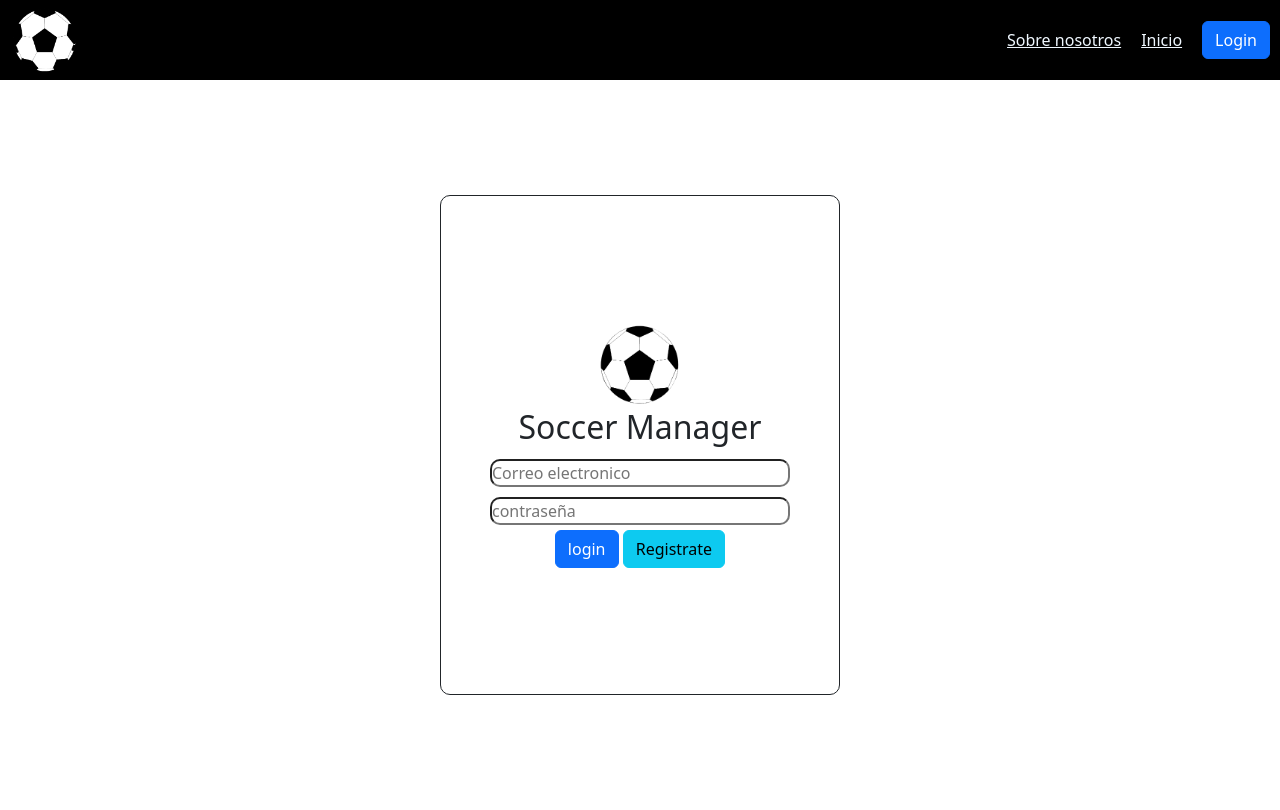
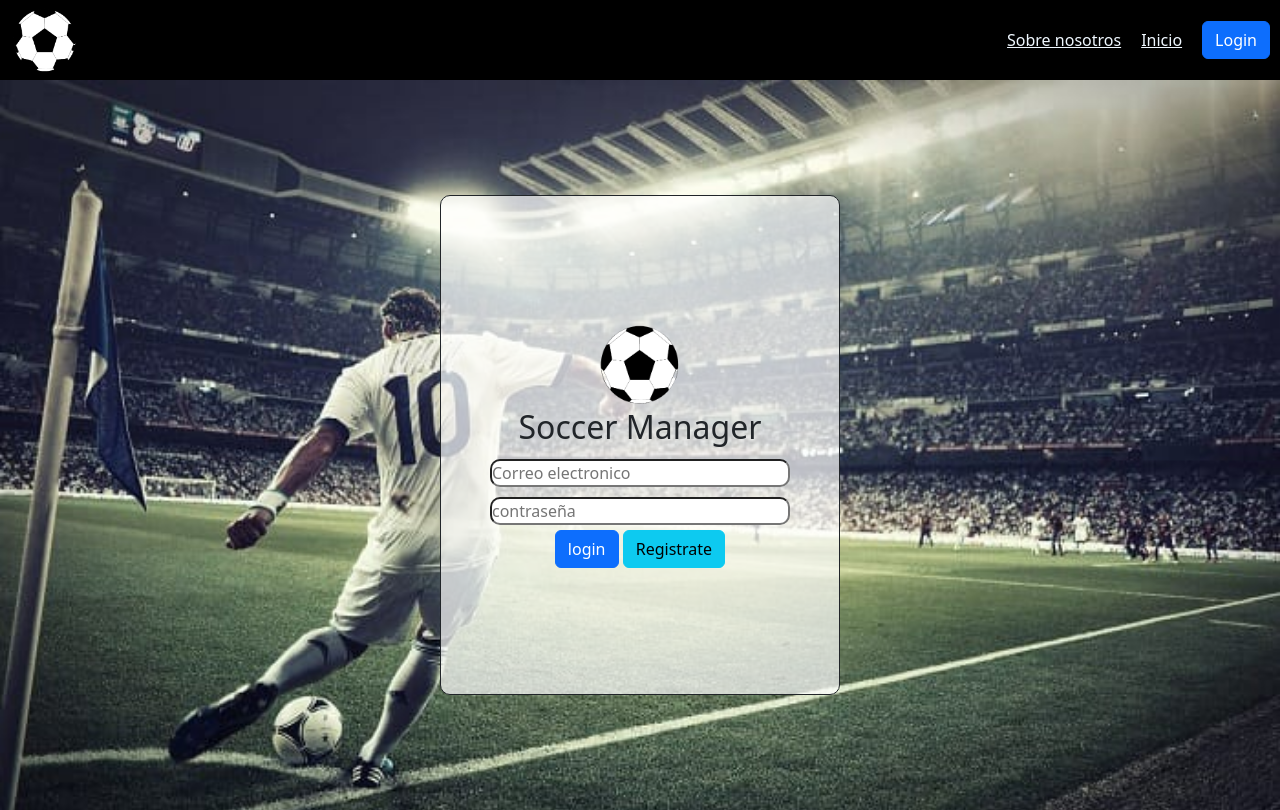
Before and after one commit to FacuNan/Maqueta-soccer, a plain HTML site: page login.html in a window 1280 px wide. Drawn offline with nearby package versions, Linux system fonts and the light colour scheme; files whose address does not match are found by name.

Commit message:
nueva imagen login

```diff
--- a/style.css
+++ b/style.css
@@ -28,7 +28,7 @@ header img{
 
 
 .fondo_login{
-    background-image: url(../Maqueta/Img/login.jpeg);
+    background-image: url(../Maqueta/Img/WhatsApp\ Image\ 2023-07-02\ at\ 11.42.58\ PM.jpeg);
     height: calc(100vh - 70px);
     background-size: cover;
     display:flex;
```
Also changed, not shown: Img/WhatsApp Image 2023-07-02 at 11.42.58 PM.jpeg (added).
